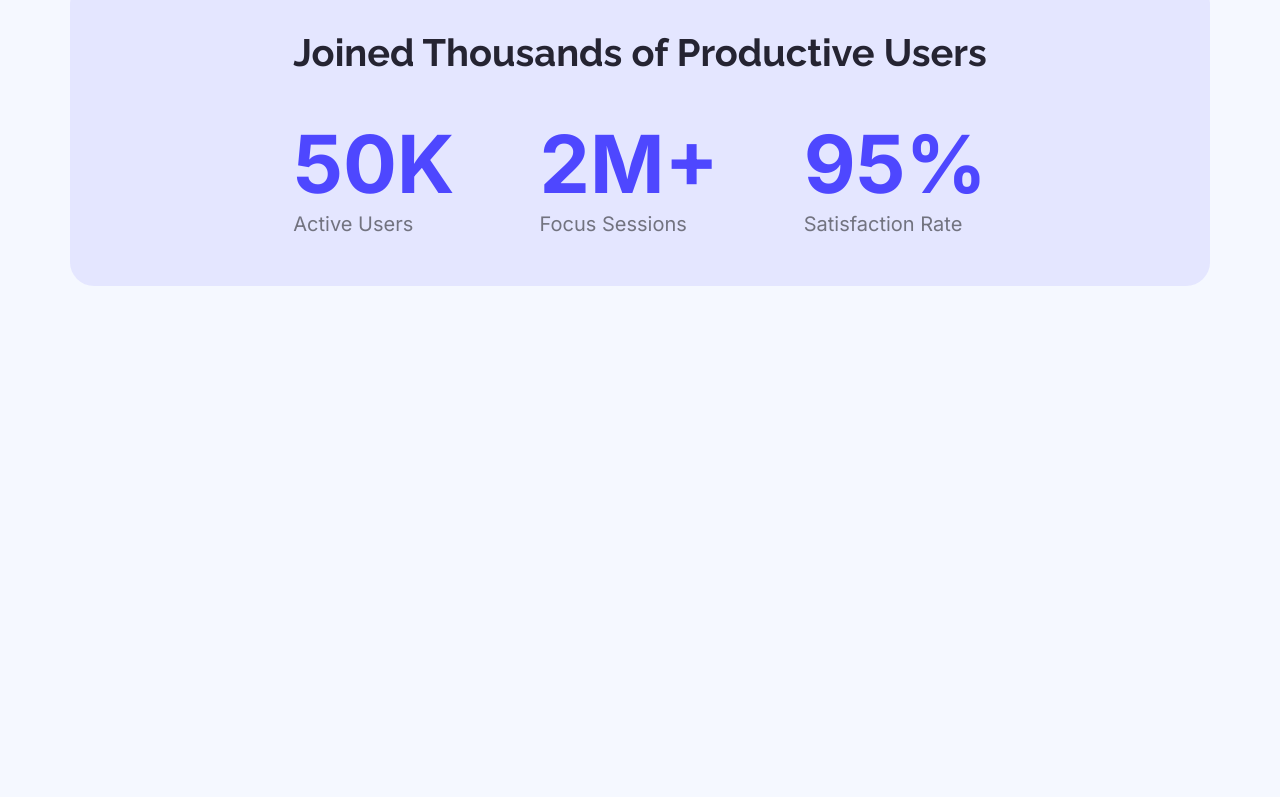
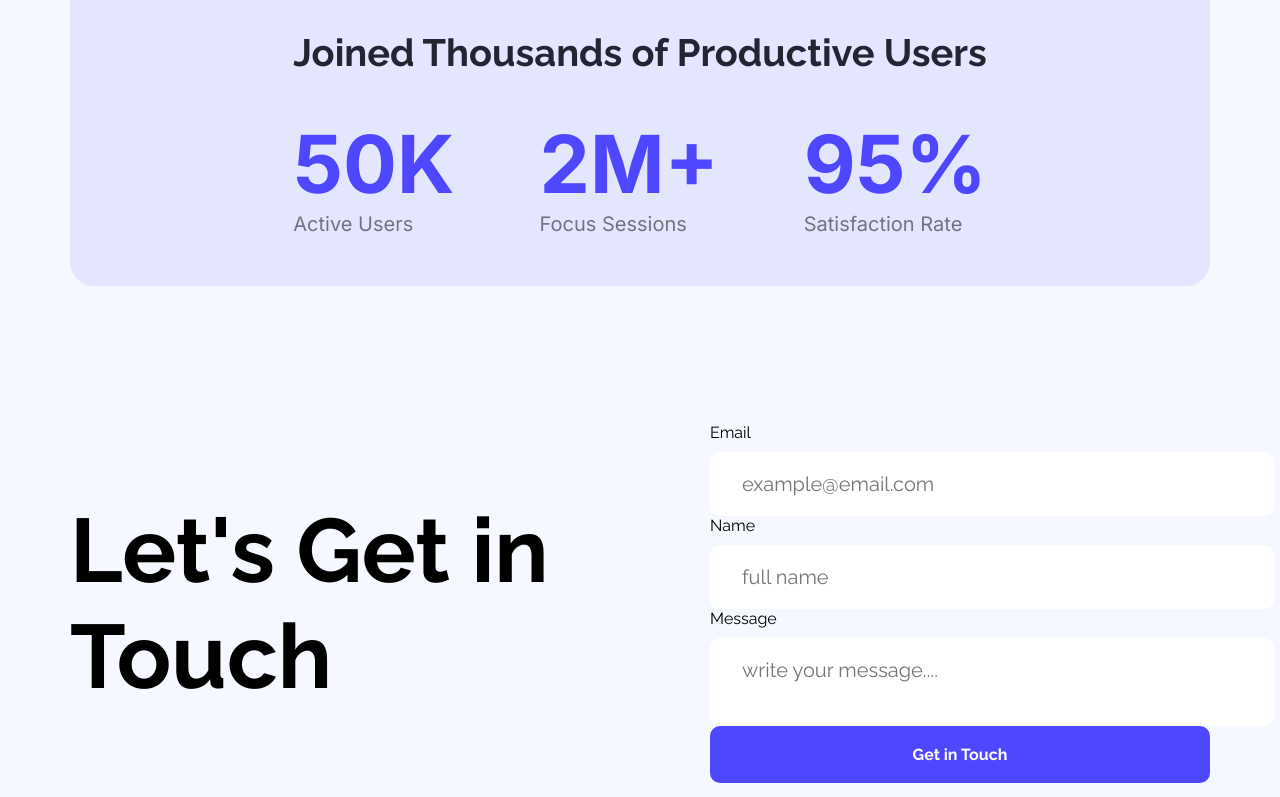
Before and after one commit to Alamin6556/assignment-1, a plain HTML site: page index.html in a window 1280 px wide. Shown: the part 1277-2074 px from the top of the page. Before the commit the page ends 1700 px from the top, so only its background shows below. Drawn offline with Linux system fonts and the light colour scheme.

Commit message:
added the get in touch section

```diff
--- a/index.html
+++ b/index.html
@@ -66,6 +66,35 @@
           </div>
         </div>
       </section>
+      <section class="subscribe">
+        <div class="form-description">Let's Get in Touch</div>
+        <div class="form-elements">
+          <form>
+            <div class="form-div">
+              <label for="email">Email</label>
+              <input type="email" placeholder="example@email.com" id="email" />
+            </div>
+
+            <div class="form-div">
+              <label for="name">Name</label>
+              <input type="text" id="name" placeholder="full name" />
+            </div>
+            <div class="form-div">
+              <label for="message">Message</label>
+              <textarea
+                placeholder="write your message...."
+                name="message"
+                id="message"
+              ></textarea>
+            </div>
+            <div class="form-button">
+              <button class="get-in-touch-btn" type="submit">
+                Get in Touch
+              </button>
+            </div>
+          </form>
+        </div>
+      </section>
     </main>
     <footer></footer>
   </body>
--- a/styles.css
+++ b/styles.css
@@ -129,3 +129,56 @@ main {
 .productive-container {
   margin: 50px 80px;
 }
+.subscribe {
+  max-width: 1140px;
+  margin: 93px auto 14px;
+  display: flex;
+  justify-content: space-between;
+  align-items: center;
+  gap: 100px;
+}
+.form-description {
+  font-size: 90px;
+  font-weight: 700;
+  color: #000000;
+  width: 528px;
+  text-align: left;
+}
+.form-elements {
+  display: flex;
+  flex-direction: column;
+  gap: 19px;
+  max-width: 500px;
+  width: 100%;
+}
+.form-div {
+  display: flex;
+  flex-direction: column;
+  gap: 10px;
+}
+
+.form-button {
+  width: 100%;
+}
+.get-in-touch-btn {
+  background-color: #4e47ff;
+  font-size: 16px;
+  font-weight: 700;
+  width: 100%;
+  padding: 19px;
+  border-radius: 10px;
+  color: #ffffff;
+  border: none;
+}
+input,
+textarea {
+  width: 100%;
+  padding: 20px 32px;
+  border-radius: 10px;
+  border: none;
+  font-size: 20px;
+}
+textarea {
+  color: rgba(0, 0, 0, 0.5);
+  resize: none;
+}
```
